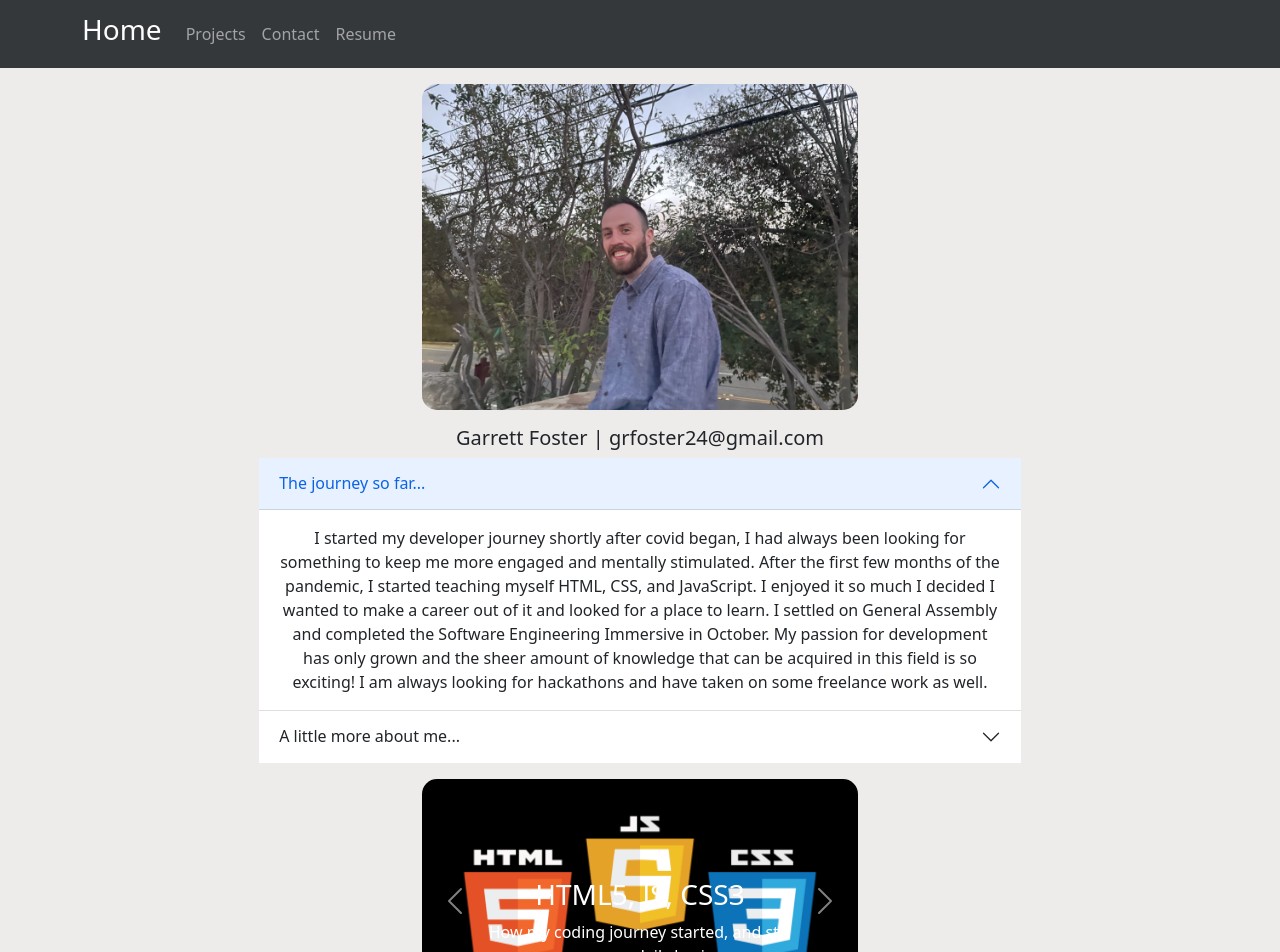
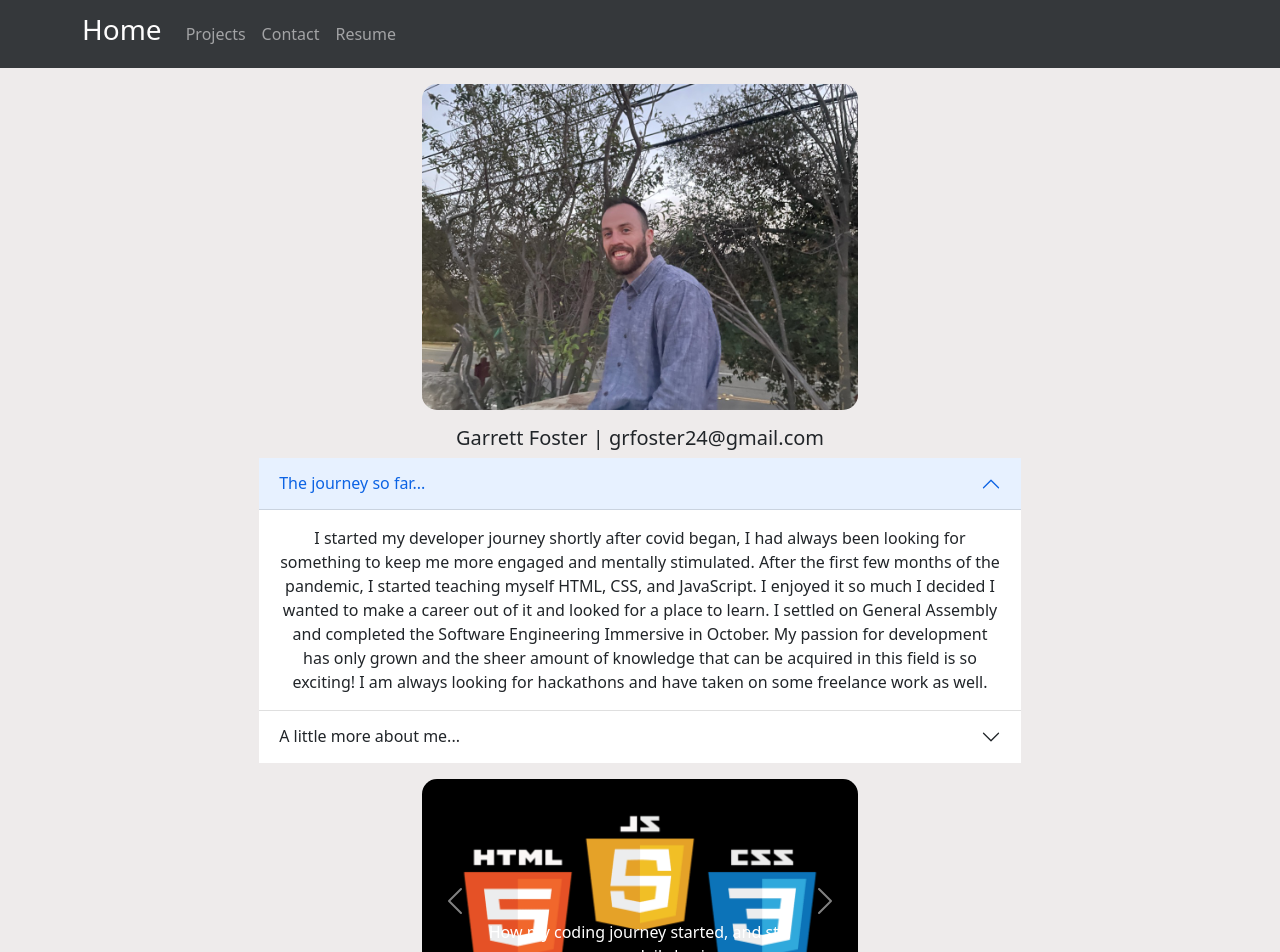
Before and after one commit to GarrettF24/new_portfolio, a React (Create React App) app: page / in a window 1280 px wide. Shown: the top 952 px of the page. Built offline with nearby package versions, Linux system fonts and the light colour scheme.

Commit message:
removed tech titles

```diff
--- a/src/components/TechStack/TechStack.jsx
+++ b/src/components/TechStack/TechStack.jsx
@@ -12,7 +12,6 @@ function TechStack() {
         <Carousel.Item>
           <img className='d-block w-100' src={MERN} alt='First slide' />
           <Carousel.Caption>
-            <h3>MERN STACK</h3>
             <p>The main stack I work with.</p>
           </Carousel.Caption>
         </Carousel.Item>
@@ -20,7 +19,6 @@ function TechStack() {
           <img className='d-block w-100' src={BASICS} alt='Second slide' />
 
           <Carousel.Caption>
-            <h3>HTML5, JS, CSS3</h3>
             <p>How my coding journey started, and still use on a daily basis</p>
           </Carousel.Caption>
         </Carousel.Item>
@@ -28,7 +26,6 @@ function TechStack() {
           <img className='d-block w-100' src={RUBY} alt='Third slide' />
 
           <Carousel.Caption>
-            <h3>Ruby on Rails</h3>
             <p>
               I am not as well versed in rails as mern, but have had some exposure to it.
             </p>
```
